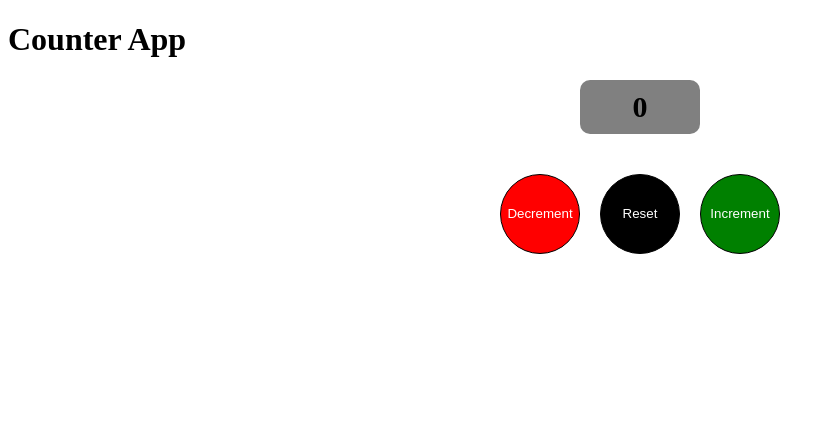
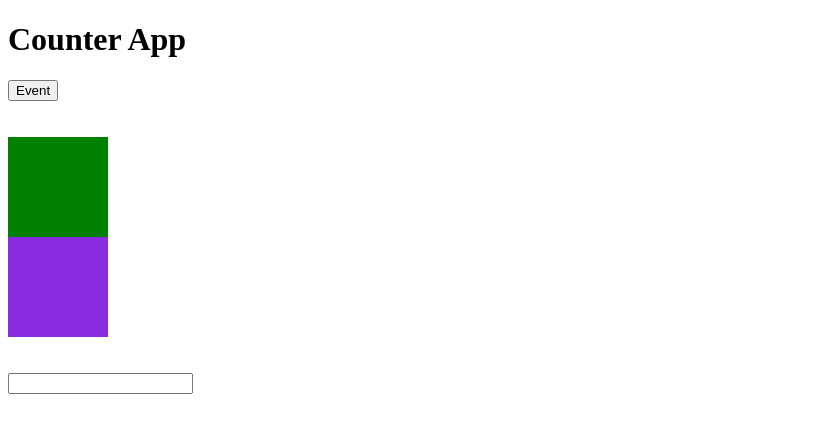
Before and after one commit to leonischu/Angular, an Angular app: page / in a window 1280 px wide. Shown: the top 432 px of the page, without its empty margins (0-835 px from the left). Built offline with nearby package versions, Linux system fonts and the light colour scheme.

Commit message:
Click,Input,focus and blur events

```diff
--- a/src/app/app.css
+++ b/src/app/app.css
@@ -1,4 +1,4 @@
-.btn{
+/* .btn{
     width:80px;
     height: 80px;
     border-radius: 50%;
@@ -30,4 +30,4 @@
     border-radius: 10px;
     margin: auto;
     margin-bottom: 30px;
-}
+} */
--- a/src/app/app.html
+++ b/src/app/app.html
@@ -1,9 +1,23 @@
 <h1>Counter App</h1>
-<div style="text-align:center">
-    <h2 class = "count">{{count}}</h2>
+
+
     <div>
-        <button (click)="handleCount('minus')" class="btn bg-red">Decrement</button>
-        <button (click)="handleCount('zero')"class="btn bg-black">Reset</button>
-        <button (click)="handleCount('plus')"class="btn bg-green">Increment</button>
+        <button (click)="handleEvent($event)" class="btn" name="login">Event</button>
+
     </div>
-</div>
+    <br>
+    <br>
+    <div
+    (mouseenter) = "handleEvent($event)"
+    style = "background-color: green; width: 100px; height: 100px;"
+
+    ></div>
+    <div
+    (mouseleave) = "handleEvent($event)"
+    style = "background-color: blueviolet; width: 100px; height: 100px;"
+
+    ></div>
+
+    <br>
+    <br>
+    <input type="text" (input)="handleEvent($event)" (focus)="handleEvent($event)" (blur)="handleEvent($event)" name="=user">
--- a/src/app/app.ts
+++ b/src/app/app.ts
@@ -9,57 +9,15 @@ import { RouterOutlet } from '@angular/router';
   styleUrl: './app.css'
 })
 export class App {
-  // handleClickEvent(){
 
-  //   alert("Function called")
-  //   console.log("Function called")
-  //   this.otherFunction()
-  // }
-
-  // otherFunction(){
-  //   console.log("other function");
-  // }
-
-    // name:string = "Nischal"
-    // updateName(){
-    //   this.name ="hello"
-    // }
-
-    // name = "Nischal"
-    // updateName(){
-    //   this.name ="hello"
-    // }
-
-  // name = "Nischal"
-  // data:string|number = "hello"
-  // other:any = true //any dataType can be used
-
-  //   updateName(){
-  //     this.name ="hello"
-  //     this.data ="5555"
-  //   }
-
-  //   updateVar(){
-  //     let x = 30; //this is possible inside function only
-  //     console.log(x)
-  //   }
-  //   sum(a:any,b:any){
-  //     console.log(a+b);
-  //   }
-  count = 0
-  handleCount(val:string){
-    if(val == 'minus'){
-      this.count=this.count-1
-    }
-    else if (val=='plus'){
-      this.count = this.count+1
-    }
-    else if(val=='zero'){
-      this.count = 0
-
-    }
+  handleEvent(event:Event){
+    console.log("Function called",event.type)
+    console.log("value",(event.target as HTMLInputElement).value)
+  //   console.log("button clicked",(event.target as Element).className)
+  //   console.log("button clicked",event)
+  }
 
 
-  }
+
 
 }
```
